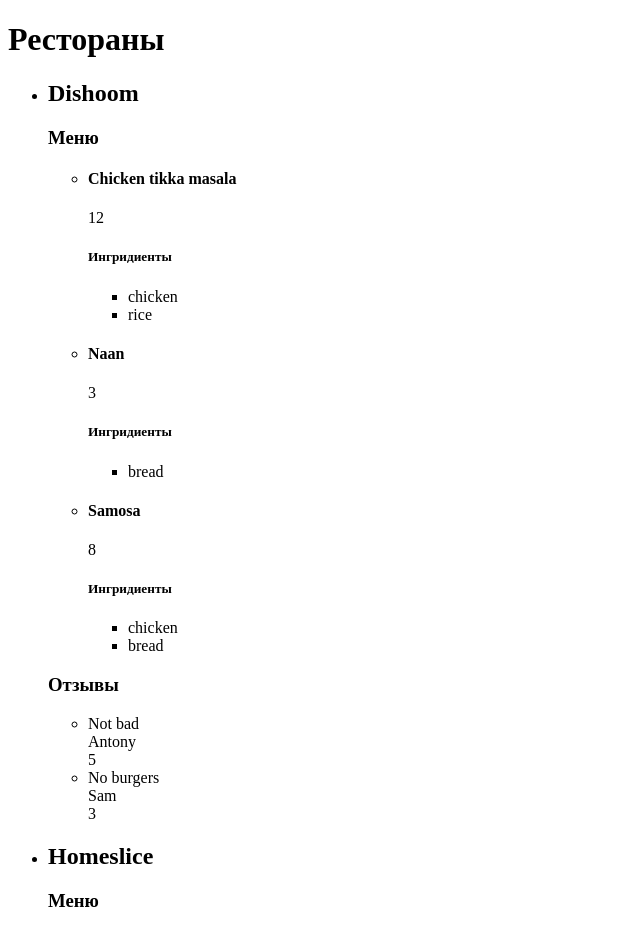
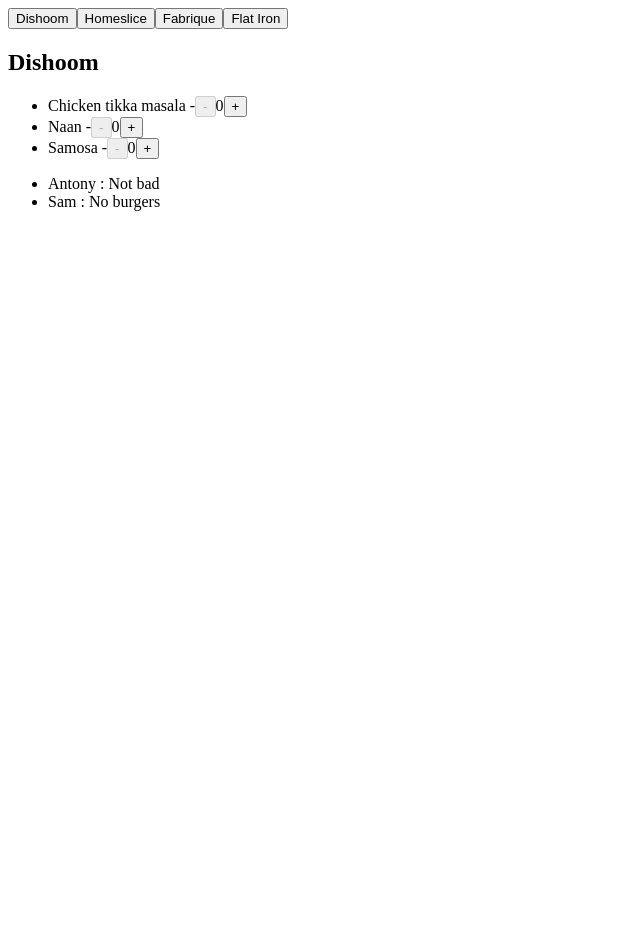
Before and after one commit to dansable/react, a React (Vite) app: page / in a window 1280 px wide. Shown: the top 933 px of the page, without its empty margins (0-640 px from the left). After the commit the page ends 800 px from the top, so only its background shows below. Built offline with nearby package versions, Linux system fonts and the light colour scheme.

Commit message:
implement restaurants page: tabs with restaurant names and details of the selected one

```diff
--- /dev/null
+++ b/src/components/button/component.jsx
@@ -0,0 +1,7 @@
+export const Button = ({title, onClick, disabled}) => {
+  return (
+    <button onClick={onClick} disabled={disabled}>
+      {title}
+    </button>
+  );
+};
--- /dev/null
+++ b/src/components/dish/component.jsx
@@ -0,0 +1,23 @@
+import {Button} from "../button/component.jsx";
+import React, {useState} from "react";
+
+export const Dish = ({name}) => {
+  const [amount, setAmount] = useState(0);
+
+  return (
+    <>
+      {name} -
+      <Button
+        title="-"
+        onClick={() => setAmount(amount - 1)}
+        disabled={amount === 0}
+      />
+      {amount}
+      <Button
+        title="+"
+        onClick={() => setAmount(amount + 1)}
+        disabled={amount === 5}
+      />
+    </>
+  );
+};
--- /dev/null
+++ b/src/components/restaurant/component.jsx
@@ -0,0 +1,20 @@
+import React from "react";
+import {Dish} from "../dish/component.jsx";
+
+export const Restaurant = ({restaurant}) => {
+  return (
+    <div>
+      <h2>{restaurant.name}</h2>
+      <ul>
+        {restaurant.menu.map(({name}) => (<li>
+          <Dish name={name}></Dish>
+        </li>))}
+      </ul>
+      <ul>
+        {restaurant.reviews.map((review) => (<li>
+          {review.user} : {review.text}
+        </li>))}
+      </ul>
+    </div>
+  );
+};
--- /dev/null
+++ b/src/components/tabs/component.jsx
@@ -0,0 +1,15 @@
+import {Button} from "../button/component.jsx";
+
+export const Tabs = ({tabs, onSelect}) => {
+  return (
+    tabs.map((tab) => {
+      return (
+        <Button
+          title={tab.title}
+          onClick={() => onSelect(tab.index)}
+          disabled={tab.disabled}
+        />
+      );
+    })
+  );
+}
--- a/src/main.jsx
+++ b/src/main.jsx
@@ -1,176 +1,9 @@
 import React from 'react'
 import ReactDOM from 'react-dom/client'
-import {restaurants} from "./constants/mock.js";
+import {RestaurantsPage} from "./pages/restaurants/component.jsx";
 
 ReactDOM.createRoot(document.getElementById('root')).render(
   <div>
-    <h1>Рестораны</h1>
-    <ul>
-      <li>
-        <h2>{restaurants[0].name}</h2>
-        <h3>Меню</h3>
-        <ul>
-          <li>
-            <h4>{restaurants[0].menu[0].name}</h4>
-            <div>{restaurants[0].menu[0].price}</div>
-            <h5>Ингридиенты</h5>
-            <ul>
-              <li>{restaurants[0].menu[0].ingredients[0]}</li>
-              <li>{restaurants[0].menu[0].ingredients[1]}</li>
-            </ul>
-          </li>
-          <li>
-            <h4>{restaurants[0].menu[1].name}</h4>
-            <div>{restaurants[0].menu[1].price}</div>
-            <h5>Ингридиенты</h5>
-            <ul>
-              <li>{restaurants[0].menu[1].ingredients[0]}</li>
-            </ul>
-          </li>
-          <li>
-            <h4>{restaurants[0].menu[2].name}</h4>
-            <div>{restaurants[0].menu[2].price}</div>
-            <h5>Ингридиенты</h5>
-            <ul>
-              <li>{restaurants[0].menu[2].ingredients[0]}</li>
-              <li>{restaurants[0].menu[2].ingredients[1]}</li>
-            </ul>
-          </li>
-        </ul>
-        <h3>Отзывы</h3>
-        <ul>
-          <li>
-            <div>{restaurants[0].reviews[0].text}</div>
-            <div>{restaurants[0].reviews[0].user}</div>
-            <div>{restaurants[0].reviews[0].rating}</div>
-          </li>
-          <li>
-            <div>{restaurants[0].reviews[1].text}</div>
-            <div>{restaurants[0].reviews[1].user}</div>
-            <div>{restaurants[0].reviews[1].rating}</div>
-          </li>
-        </ul>
-      </li>
-      <li>
-        <h2>{restaurants[1].name}</h2>
-        <h3>Меню</h3>
-        <ul>
-          <li>
-            <h4>{restaurants[1].menu[0].name}</h4>
-            <div>{restaurants[1].menu[0].price}</div>
-            <h5>Ингридиенты</h5>
-            <ul>
-              <li>{restaurants[1].menu[0].ingredients[0]}</li>
-              <li>{restaurants[1].menu[0].ingredients[1]}</li>
-              <li>{restaurants[1].menu[0].ingredients[2]}</li>
-            </ul>
-          </li>
-          <li>
-            <h4>{restaurants[1].menu[1].name}</h4>
-            <div>{restaurants[1].menu[1].price}</div>
-            <h5>Ингридиенты</h5>
-            <ul>
-              <li>{restaurants[1].menu[1].ingredients[0]}</li>
-              <li>{restaurants[1].menu[1].ingredients[1]}</li>
-              <li>{restaurants[1].menu[1].ingredients[2]}</li>
-              <li>{restaurants[1].menu[1].ingredients[3]}</li>
-            </ul>
-          </li>
-        </ul>
-        <h3>Отзывы</h3>
-        <ul>
-          <li>
-            <div>{restaurants[1].reviews[0].text}</div>
-            <div>{restaurants[1].reviews[0].user}</div>
-            <div>{restaurants[1].reviews[0].rating}</div>
-          </li>
-          <li>
-            <div>{restaurants[1].reviews[1].text}</div>
-            <div>{restaurants[1].reviews[1].user}</div>
-            <div>{restaurants[1].reviews[1].rating}</div>
-          </li>
-          <li>
-            <div>{restaurants[1].reviews[2].text}</div>
-            <div>{restaurants[1].reviews[2].user}</div>
-            <div>{restaurants[1].reviews[2].rating}</div>
-          </li>
-        </ul>
-      </li>
-      <li>
-        <h2>{restaurants[2].name}</h2>
-        <h3>Меню</h3>
-        <ul>
-          <li>
-            <h4>{restaurants[2].menu[0].name}</h4>
-            <div>{restaurants[2].menu[0].price}</div>
-            <h5>Ингридиенты</h5>
-            <ul>
-              <li>{restaurants[2].menu[0].ingredients[0]}</li>
-            </ul>
-          </li>
-          <li>
-            <h4>{restaurants[2].menu[1].name}</h4>
-            <div>{restaurants[2].menu[1].price}</div>
-            <h5>Ингридиенты</h5>
-            <ul>
-              <li>{restaurants[2].menu[1].ingredients[0]}</li>
-              <li>{restaurants[2].menu[1].ingredients[1]}</li>
-            </ul>
-          </li>
-          <li>
-            <h4>{restaurants[2].menu[2].name}</h4>
-            <div>{restaurants[2].menu[2].price}</div>
-            <h5>Ингридиенты</h5>
-            <ul>
-              <li>{restaurants[2].menu[2].ingredients[0]}</li>
-            </ul>
-          </li>
-        </ul>
-        <h3>Отзывы</h3>
-        <ul>
-          <li>
-            <div>{restaurants[2].reviews[0].text}</div>
-            <div>{restaurants[2].reviews[0].user}</div>
-            <div>{restaurants[2].reviews[0].rating}</div>
-          </li>
-        </ul>
-      </li>
-      <li>
-        <h2>{restaurants[3].name}</h2>
-        <h3>Меню</h3>
-        <ul>
-          <li>
-            <h4>{restaurants[3].menu[0].name}</h4>
-            <div>{restaurants[3].menu[0].price}</div>
-            <h5>Ингридиенты</h5>
-            <ul>
-              <li>{restaurants[3].menu[0].ingredients[0]}</li>
-            </ul>
-          </li>
-          <li>
-            <h4>{restaurants[3].menu[1].name}</h4>
-            <div>{restaurants[3].menu[1].price}</div>
-            <h5>Ингридиенты</h5>
-            <ul>
-              <li>{restaurants[3].menu[1].ingredients[0]}</li>
-              <li>{restaurants[3].menu[1].ingredients[1]}</li>
-            </ul>
-          </li>
-        </ul>
-        <h3>Отзывы</h3>
-        <ul>
-          <li>
-            <div>{restaurants[3].reviews[0].text}</div>
-            <div>{restaurants[3].reviews[0].user}</div>
-            <div>{restaurants[3].reviews[0].rating}</div>
-          </li>
-          <li>
-            <div>{restaurants[3].reviews[1].text}</div>
-            <div>{restaurants[3].reviews[1].user}</div>
-            <div>{restaurants[3].reviews[1].rating}</div>
-          </li>
-        </ul>
-      </li>
-    </ul>
+    <RestaurantsPage/>
   </div>
 )
--- /dev/null
+++ b/src/pages/restaurants/component.jsx
@@ -0,0 +1,24 @@
+import {Tabs} from "../../components/tabs/component.jsx";
+import {useState} from "react";
+import {restaurants} from "../../constants/mock.js";
+import {Restaurant} from "../../components/restaurant/component.jsx";
+
+export const RestaurantsPage = () => {
+  const [tabs, setTabs] = useState(restaurants.map((restaurant, index) => ({
+    index,
+    title: restaurant.name,
+    disabled: false
+  })));
+  const [selectedRestaurant, setSelectedRestaurant] = useState(restaurants[0]);
+
+  const selectRestaurant = (index) => {
+    setSelectedRestaurant(restaurants[index]);
+  };
+
+  return (
+    <div>
+      <Tabs tabs={tabs} onSelect={selectRestaurant}></Tabs>
+      <Restaurant restaurant={selectedRestaurant}></Restaurant>
+    </div>
+  );
+};
```
Also changed, not shown: .eslintrc.cjs.
